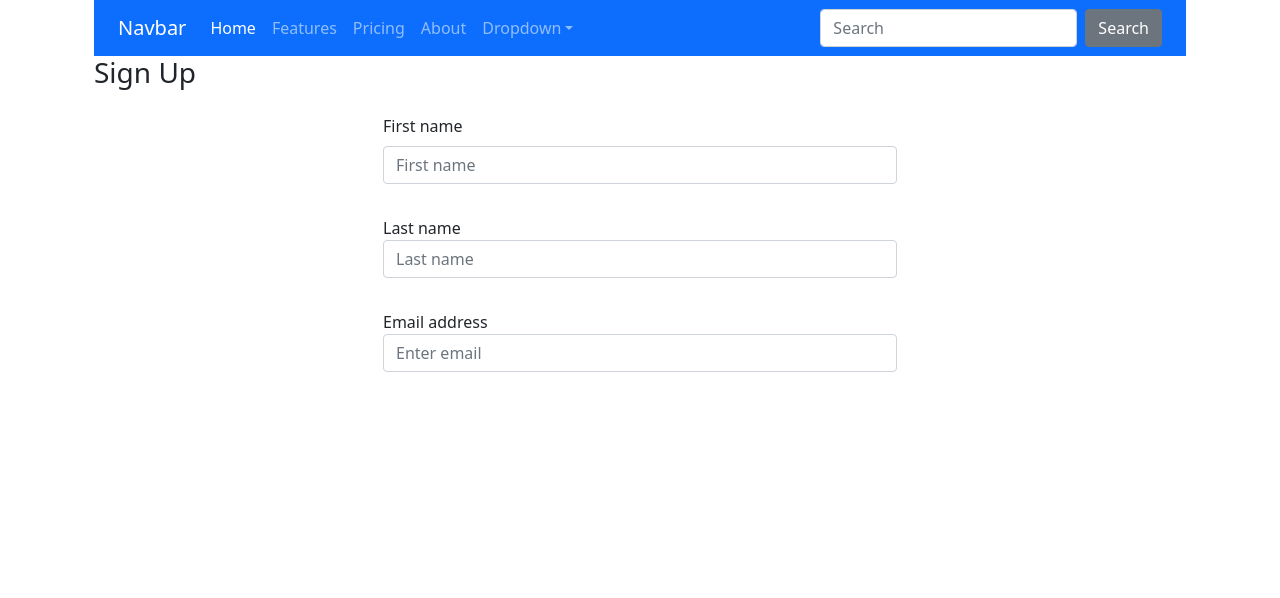
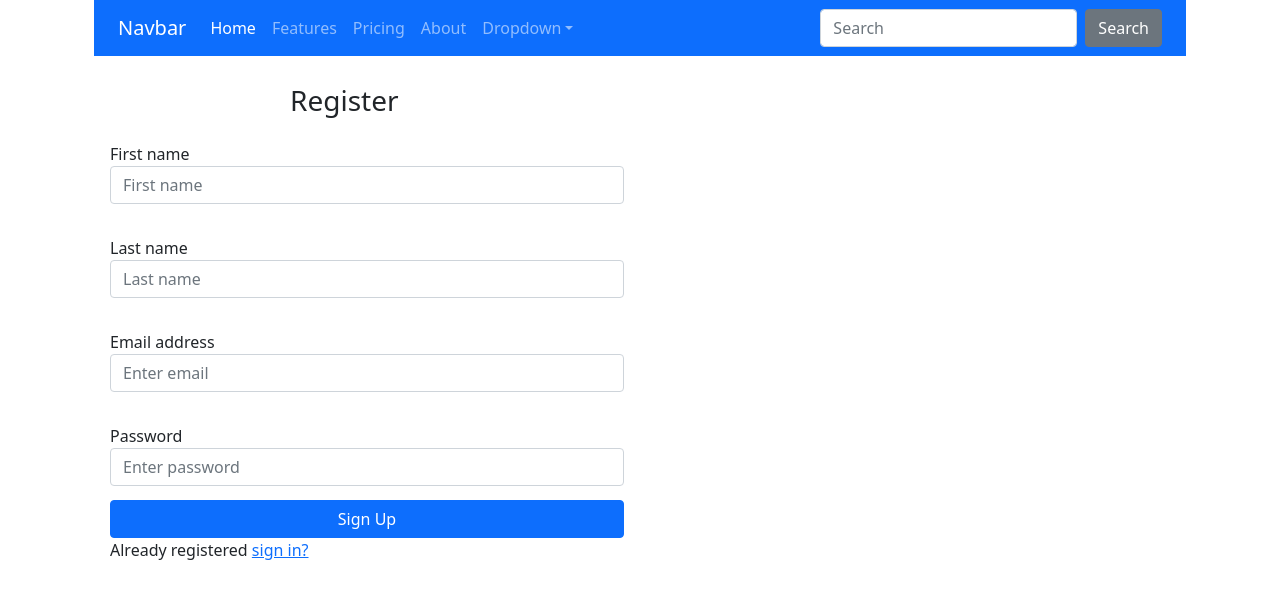
Before and after one commit to jayu1999/my-app, a React (Create React App) app: page /register in a window 1280 px wide. Shown: the top 598 px of the page. Built offline with nearby package versions, Linux system fonts and the light colour scheme.

Commit message:
pass and signUp button add

```diff
--- a/src/Compoents/Register.js
+++ b/src/Compoents/Register.js
@@ -3,21 +3,23 @@ import React, { Component } from "react";
 export default class Register extends Component {
   render() {
     return (
-        <form>
-        <h3>Sign Up</h3>
-        <div className="w-50 p-3 mx-auto ">
-          <label style={{marginBottom:"0.5em"}}>First name</label>
+      <form>
+        <h3 style={{ paddingLeft: "7em", marginTop: "1em" }}>Register </h3>
+        <div className="w-50 p-3">
+          <label>First name</label>
           <input
             type="text"
             className="form-control"
             placeholder="First name"
           />
-          </div>
-        <div className="w-50 p-3 mx-auto">
+        </div>
+
+        <div className="w-50 p-3">
           <label>Last name</label>
           <input type="text" className="form-control" placeholder="Last name" />
         </div>
-        <div className="w-50 p-3 mx-auto">
+
+        <div className="w-50 p-3">
           <label>Email address</label>
           <input
             type="email"
@@ -25,7 +27,25 @@ export default class Register extends Component {
             placeholder="Enter email"
           />
         </div>
-          </form>
+
+        <div className="w-50 p-3">
+          <label>Password</label>
+          <input
+            style={{ marginBottom: "0.9em" }}
+            type="password"
+            className="form-control"
+            placeholder="Enter password"
+          />
+          <div className="d-grid">
+            <button type="submit" className="btn btn-primary">
+              Sign Up{" "}
+            </button>
+          </div>
+          <p className="forgot-password text-right ">
+            Already registered <a href="/sign-in">sign in?</a>
+          </p>
+        </div>
+      </form>
     );
   }
 }
```
